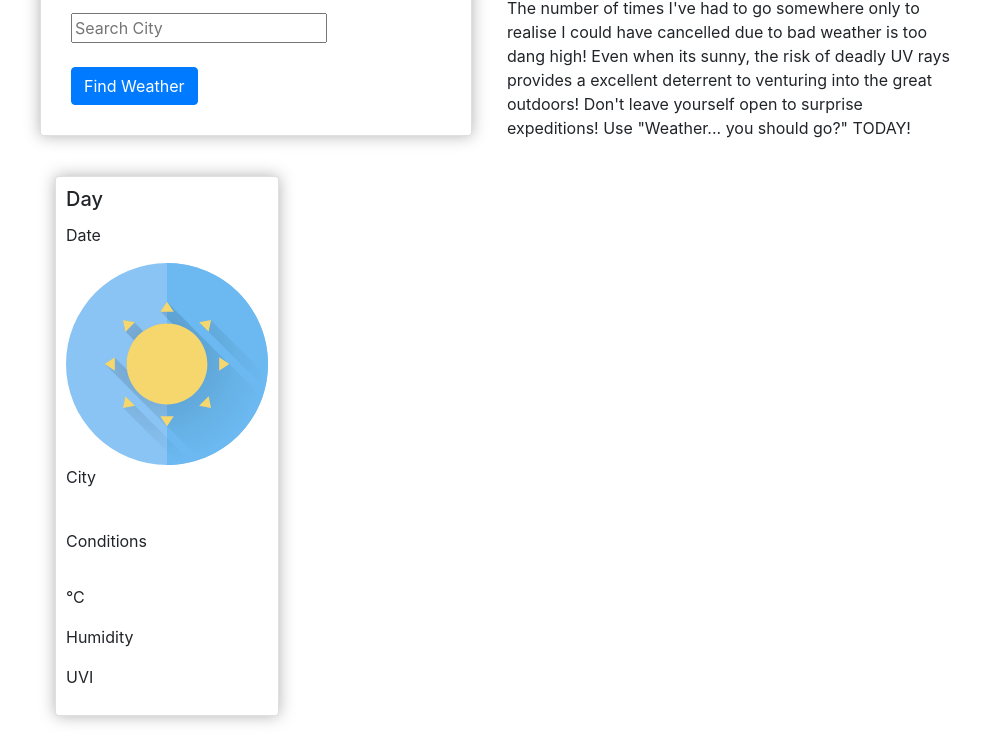
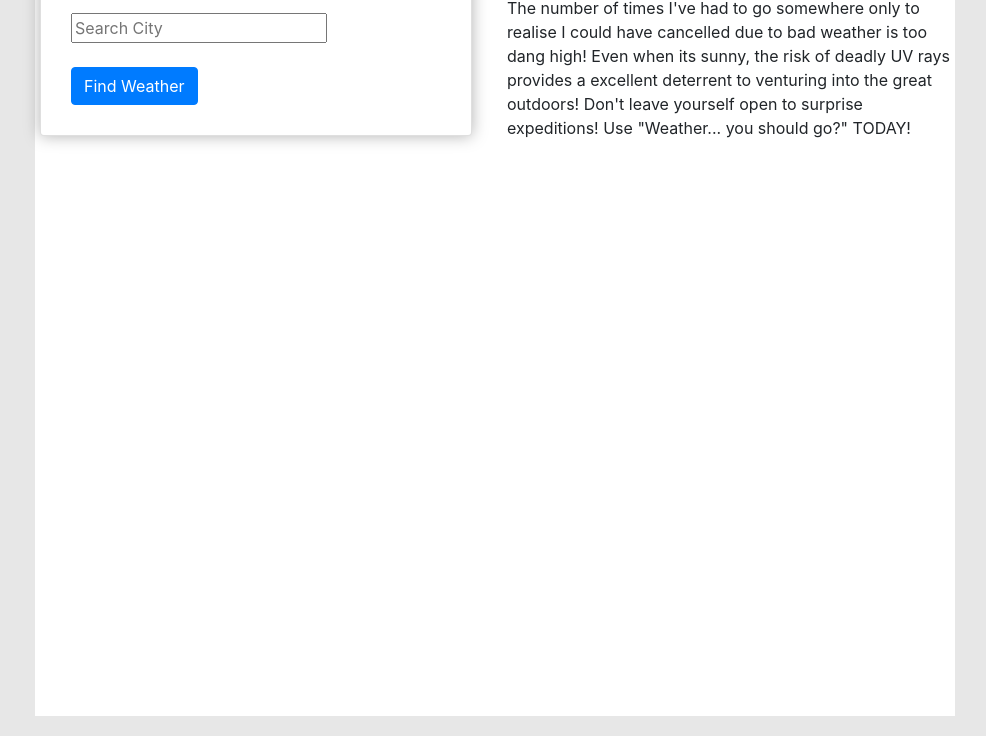
Before and after one commit to Brento20/WeatherApp, a plain HTML site: page index.html in a window 1280 px wide. Shown: the part 366-1102 px from the top of the page, without its empty margins (145-1131 px from the left). Drawn offline with nearby package versions, Linux system fonts and the light colour scheme.

Commit message:
added visability

```diff
--- a/assets/script.js
+++ b/assets/script.js
@@ -5,7 +5,7 @@ var currentLocation = document.getElementById("getLocation");
 var currentWeatherHeader = document.getElementById("currentWeatherHeader");
 var currentTempHeader = document.getElementById("currentTemp");
 
-//5 day forecast
+// Display Forecast
 var ElDisplayDay = document.getElementById("displayDay");
 var ElDisplayDate = document.getElementById("displayDate");
 var ElDisplayWeatherIcon = document.getElementById("displayWeatherIcon");
@@ -88,6 +88,7 @@ function clickSearch(){
                         ElDisplayDay.innerHTML = "<h5>" + moment().format("dddd"); + "</h5>"
                         ElDisplayUVI.innerHTML = "UV Index: " + data.current.uvi;
                         document.getElementById("displayWeatherIcon").src="assets/images/" + data.current.weather[0].icon + ".svg";
+                        document.getElementById("weatherPanel").style.visibility="visible";
                 });
 
 
--- a/assets/style.css
+++ b/assets/style.css
@@ -2,7 +2,7 @@ html {
     font-family: 'Nunito Sans', sans-serif;;
     max-width: 920px;
     margin: auto;
-
+    background-color: rgb(231, 231, 231);
 }
 
 .headerStyle {
@@ -13,7 +13,6 @@ html {
     color: white;
     font-size: 1.5em;
     background-image: linear-gradient(to bottom right, rgb(106, 108, 255), rgb(35, 46, 193))
-
 }
 
 .headerStyle i {
--- a/index.html
+++ b/index.html
@@ -56,7 +56,7 @@
 
     <!-- Current city Panel -->
     <!-- Weather Cards -->
-    <div class="card" style="width: 14rem;">
+    <div id="weatherPanel" class="card" style="width: 14rem; visibility:hidden">
             <div id="displayDay"><h5 class="card-title">Day</h5>
             </div><div id="displayDate"><p>Date</p></div>
             <img id="displayWeatherIcon" src="./assets/images/01d.svg"></img>
```
